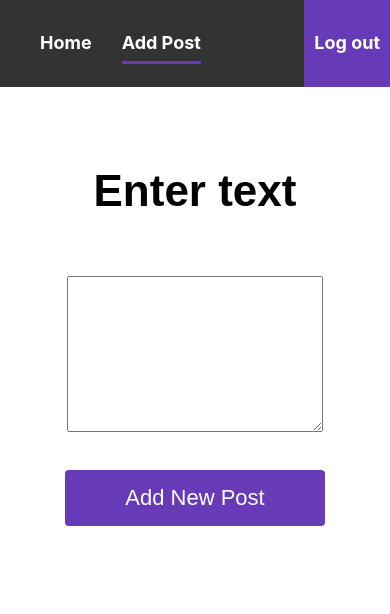
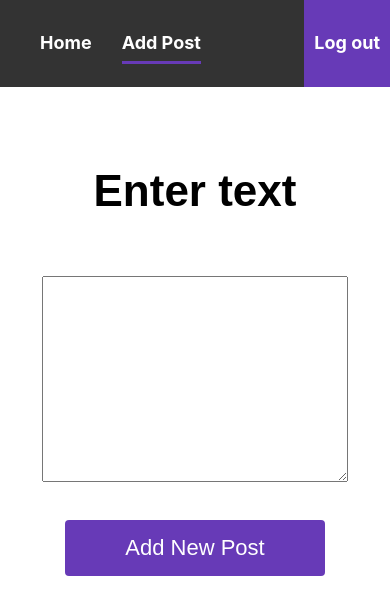
Before and after one commit to Evcadiy/Twitts, a React (Create React App) app: page /add-post in a window 390 px wide. Shown: the top 614 px of the page. Built offline with nearby package versions, Linux system fonts and the light colour scheme.

Commit message:
new commit

```diff
--- a/src/components/PostsList/PostsList.jsx
+++ b/src/components/PostsList/PostsList.jsx
@@ -1,4 +1,4 @@
-import React, { useEffect, useState, useRef } from "react";
+import React, { useEffect, useState } from "react";
 import {
   getPostsFromDatabase,
   removePostFromDatabase,
--- a/src/components/PostsList/PostsList.module.scss
+++ b/src/components/PostsList/PostsList.module.scss
@@ -4,7 +4,7 @@
   justify-content: center;
   align-items: center;
   position: relative;
-  margin-top: 120px;
+  margin-top: 50px;
   text-wrap: wrap;
   @media (max-width: 768.9px) {
     margin-top: 70px;
@@ -69,14 +69,28 @@
     }
   }
   .saveBtn {
+    padding: 10px 110px;
     margin-top: 30px;
     margin-bottom: -30px;
     border-radius: 5px;
     font-weight: 500;
+    font-size: 16px;
     background-color: #673ab7;
     color: #fff;
+    @media (max-width: 768.9px) {
+      padding: 10px 78px;
+    }
+    @media (max-width: 425.9px) {
+      padding: 10px 38px;
+    }
   }
   textarea {
+    max-width: 500px;
+    max-height: 1000px;
+
+    border: none;
     height: 150px;
+    min-height: 100px;
+    min-width: 300px;
   }
 }
--- a/src/pages/AddPost.jsx
+++ b/src/pages/AddPost.jsx
@@ -10,6 +10,9 @@ const AddPost = () => {
   const navigate = useNavigate();
 
   const handleAddPost = () => {
+    if (postText === "") {
+      return;
+    }
     addPostToDatabase(postText);
     setPostText("");
     navigate("/");
--- a/src/pages/AddPost.module.scss
+++ b/src/pages/AddPost.module.scss
@@ -1,5 +1,5 @@
 .container {
-  margin-top: 150px;
+  margin-top: 50px;
   font-size: 22px;
   font-family: Arial, sans-serif;
   background-color: #fff;
@@ -9,8 +9,12 @@
   justify-content: center;
   align-items: center;
   textarea {
-    width: 500px;
+    width: 100%;
     height: 300px;
+    max-width: 500px;
+    max-height: 1000px;
+    min-height: 200px;
+    min-width: 300px;
   }
   button {
     width: 510px;
--- a/src/pages/LoginPage.jsx
+++ b/src/pages/LoginPage.jsx
@@ -1,8 +1,10 @@
 import React, { useState, useEffect } from "react";
 import { Link, useNavigate } from "react-router-dom";
 import { useDispatch } from "react-redux";
-import { getAuth, signInWithEmailAndPassword, signOut } from "firebase/auth";
+import { getAuth, signInWithEmailAndPassword } from "firebase/auth";
+
 import styles from "./Auth.module.scss";
+
 import { setUser } from "../redux/userSlice";
 
 const LoginPage = () => {
--- a/src/pages/ResetPasswordPage.jsx
+++ b/src/pages/ResetPasswordPage.jsx
@@ -1,7 +1,7 @@
 import React, { useState } from "react";
 import styles from "./Auth.module.scss";
 import { handleResetPassword } from "../firebase";
-import { Link, useNavigate } from "react-router-dom";
+import { Link } from "react-router-dom";
 
 const ResetPasswordPage = () => {
   const [email, setEmail] = useState("");
```
